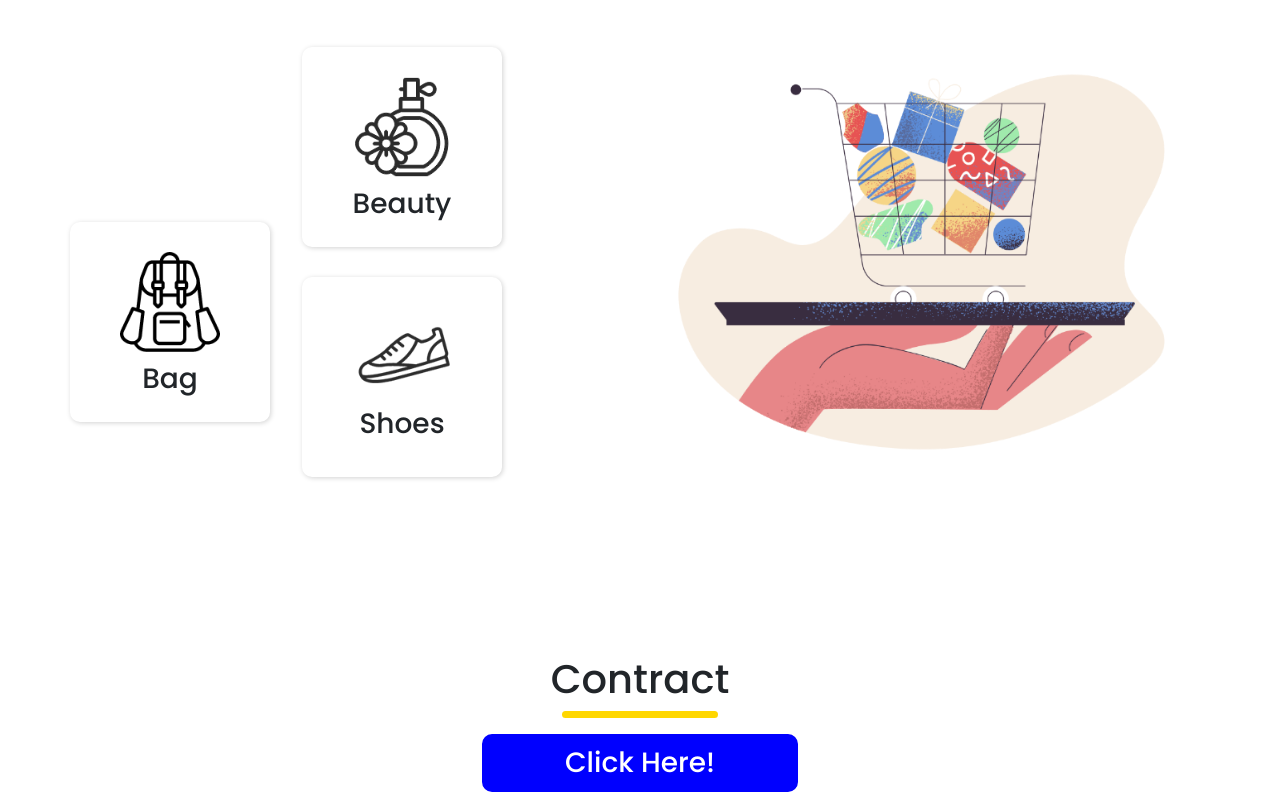
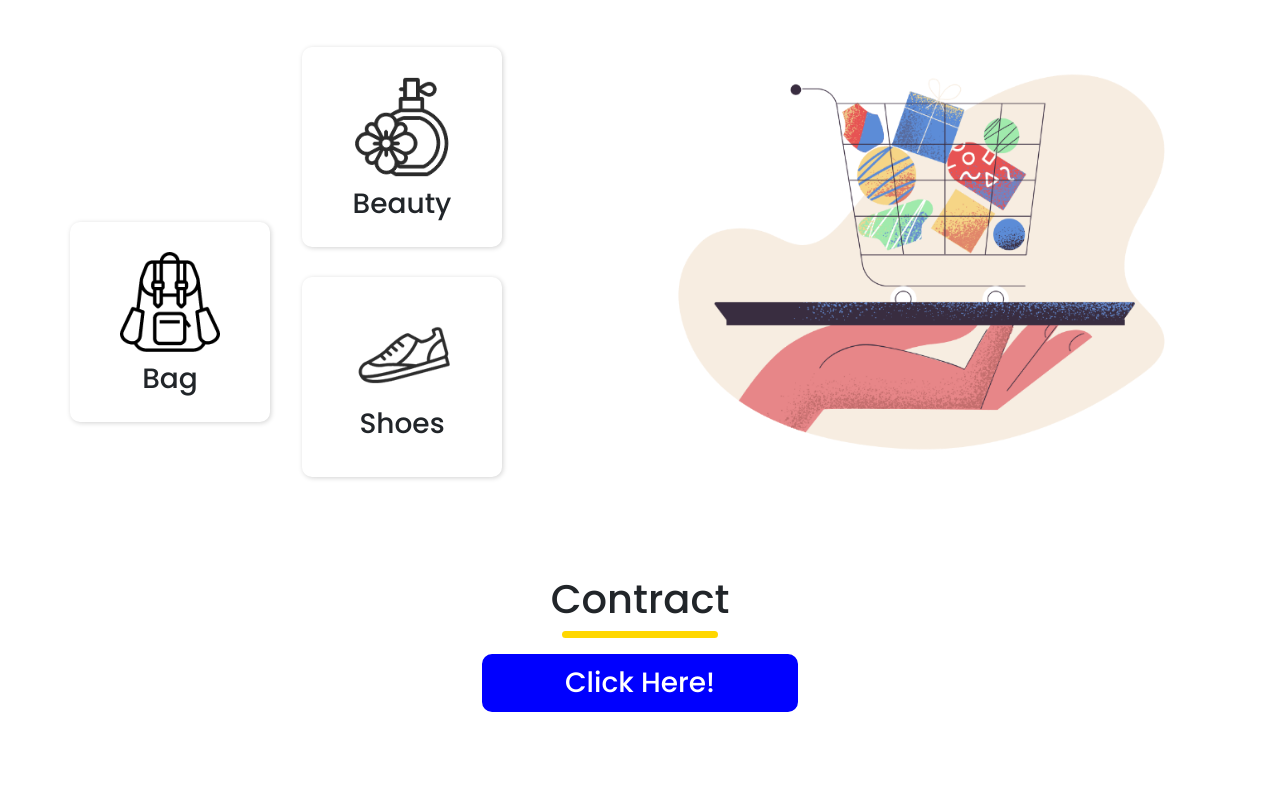
Before and after one commit to Chy-Zaber-Bin-Zahid/hot-gadgets, a plain HTML site: page index.html in a window 1280 px wide. Shown: the part 2169-2969 px from the top of the page. After the commit the page ends 2889 px from the top, so only its background shows below. Drawn offline with nearby package versions, Linux system fonts and the light colour scheme.

Commit message:
made some changes

```diff
--- a/style.css
+++ b/style.css
@@ -86,7 +86,7 @@ body{
 }
 
 .text{
-    padding-top: 150px;
+    padding-top: 70px;
     align-items: center;
     text-align: center;
 }
```
